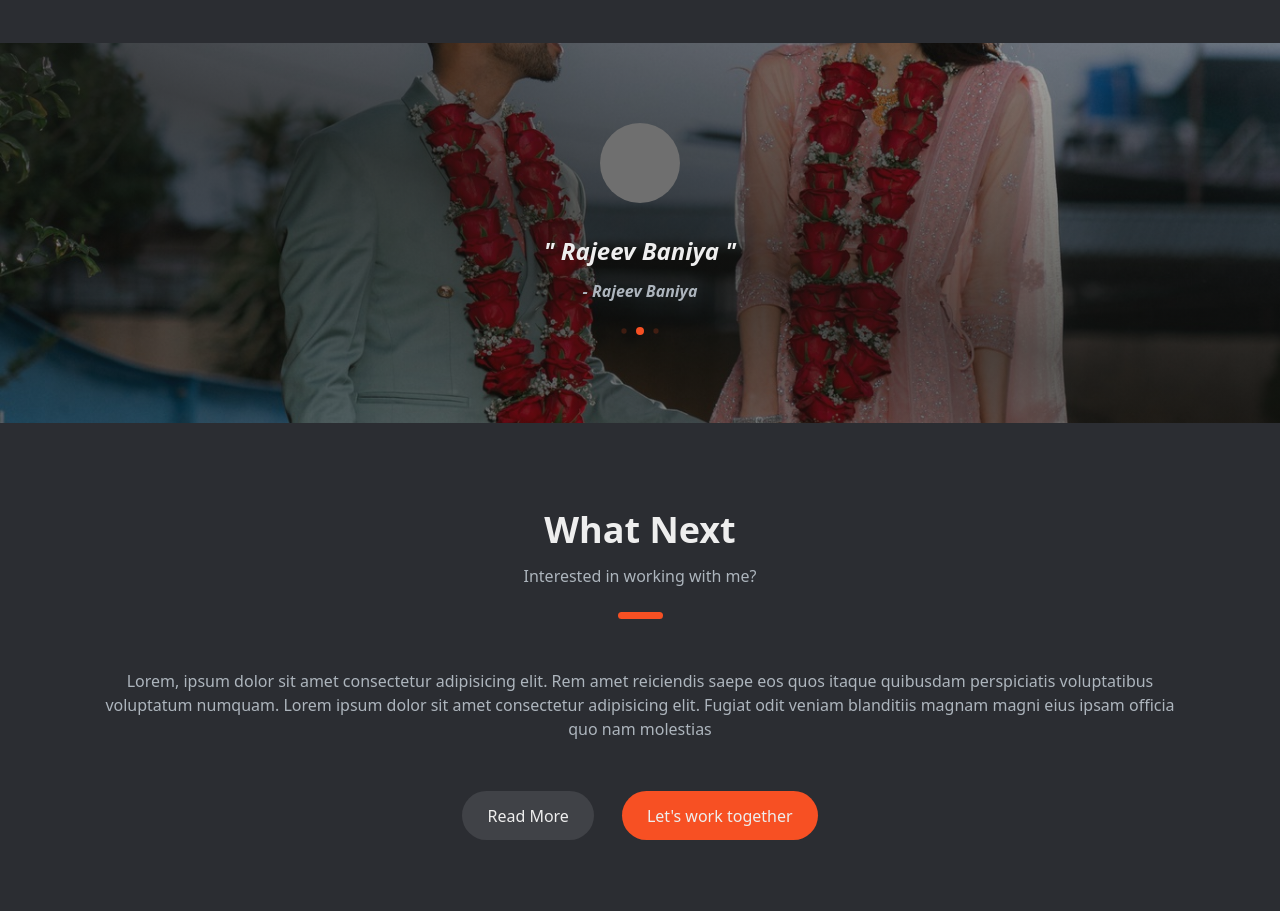
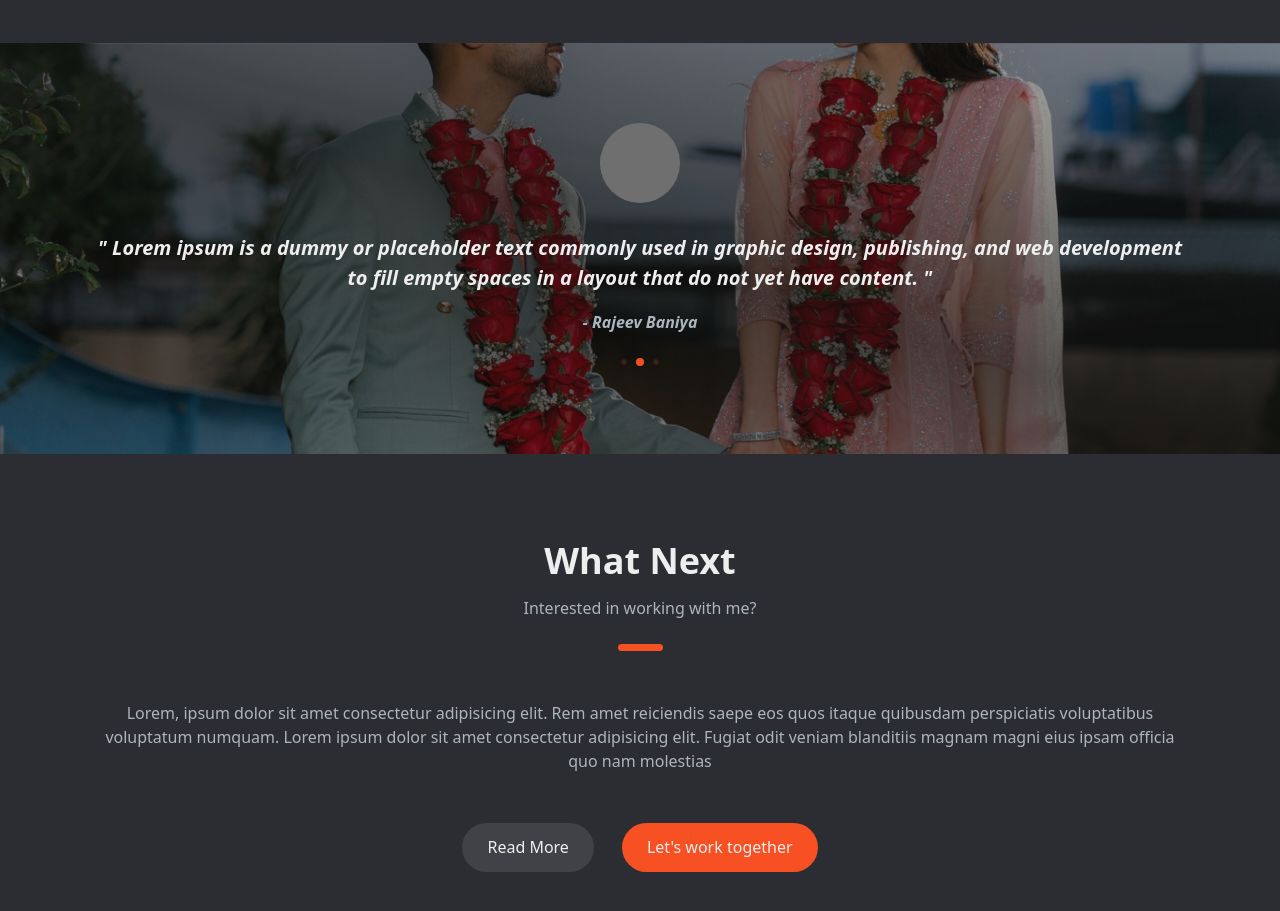
Before and after one commit to Rajeev-Baniya/MadanPortfolio, a Next.js app: page / in a window 1280 px wide. Shown: the part 3600-4511 px from the top of the page. Built offline with nearby package versions, Linux system fonts and the light colour scheme; grey boxes are pictures that could not be loaded.

Commit message:
changes in testimonial

```diff
--- a/data.ts
+++ b/data.ts
@@ -132,6 +132,13 @@ export const pricing = [
 export const testimonials = [
   {
     id: 1,
+    image: '/rajeev.jpg',
+    testimonial:
+      'Lorem ipsum is a dummy or placeholder text commonly used in graphic design, publishing, and web development to fill empty spaces in a layout that do not yet have content.',
+    name: 'Rajeev Baniya',
+  },
+  {
+    id: 2,
     image:
       'https://res.cloudinary.com/dg5ku2nbh/image/upload/v1679218402/cld-sample-4.jpg',
     testimonial:
@@ -139,15 +146,7 @@ export const testimonials = [
     name: 'Rajeev Baniya',
   },
   {
-    id: 1,
-    image:
-      'https://res.cloudinary.com/dg5ku2nbh/image/upload/v1679218402/cld-sample-4.jpg',
-    testimonial:
-      'Lorem ipsum is a dummy or placeholder text commonly used in graphic design, publishing, and web development to fill empty spaces in a layout that do not yet have content.',
-    name: 'Rajeev Baniya',
-  },
-  {
-    id: 1,
+    id: 3,
     image:
       'https://res.cloudinary.com/dg5ku2nbh/image/upload/v1679218402/cld-sample-4.jpg',
     testimonial:
--- a/src/components/home/testimonial.tsx
+++ b/src/components/home/testimonial.tsx
@@ -10,7 +10,7 @@ import 'swiper/swiper-bundle.css';
 
 export default function Testimonial() {
     return (
-        <section className="common-padding_small text-center !bg-fixed !bg-center !bg-cover slider" style={{ background: `linear-gradient(to right top, rgba(18, 17, 14, 0.3), rgba(18, 17, 14, 0.7) , rgba(18, 17, 14, 0.3)), url('bg.jpg')` }}>
+        <section className="common-padding_small text-center !bg-fixed !bg-center !bg-cover slider" style={{ background: `linear-gradient(to right top, rgba(18, 17, 14, 0.3), rgba(18, 17, 14, 0.7) , rgba(18, 17, 14, 0.3)), url('/bg.jpg')` }}>
             <Swiper
                 speed={900}
                 loop={true}
@@ -26,9 +26,9 @@ export default function Testimonial() {
                 {testimonials.map((each) => (
                     <SwiperSlide key={each.id}>
                         <div className="text-center" >
-                            <Image src="https://res.cloudinary.com/dg5ku2nbh/image/upload/v1679218402/cld-sample-4.jpg" width={20} height={20} alt="Rajeev" className=" object-cover h-[8rem] w-[8rem] rounded-[50%] brightness-[70%] mx-auto mb-[3rem]" />
-                            <p className="italic text-[2.4rem] font-sans mb-4 font-bold"> &quot; Rajeev Baniya &quot;</p>
-                            <p className="italic text-grey font-sans font-semibold mb-[4rem]">- Rajeev Baniya</p>
+                            <Image src={`${each.image}`} width={24} height={24} alt="Rajeev" className="object-cover h-[8rem] w-[8rem] rounded-[50%] brightness-[70%] mx-auto mb-[3rem]" />
+                            <p className="italic text-[2rem] font-sans mb-7 font-semibold"> &quot; {each.testimonial} &quot;</p>
+                            <p className="italic text-grey font-sans font-semibold mb-[4rem]">- {each.name}</p>
                         </div>
                     </SwiperSlide>
                 ))
```
Also changed, not shown: public/rajeev.jpg (added).
